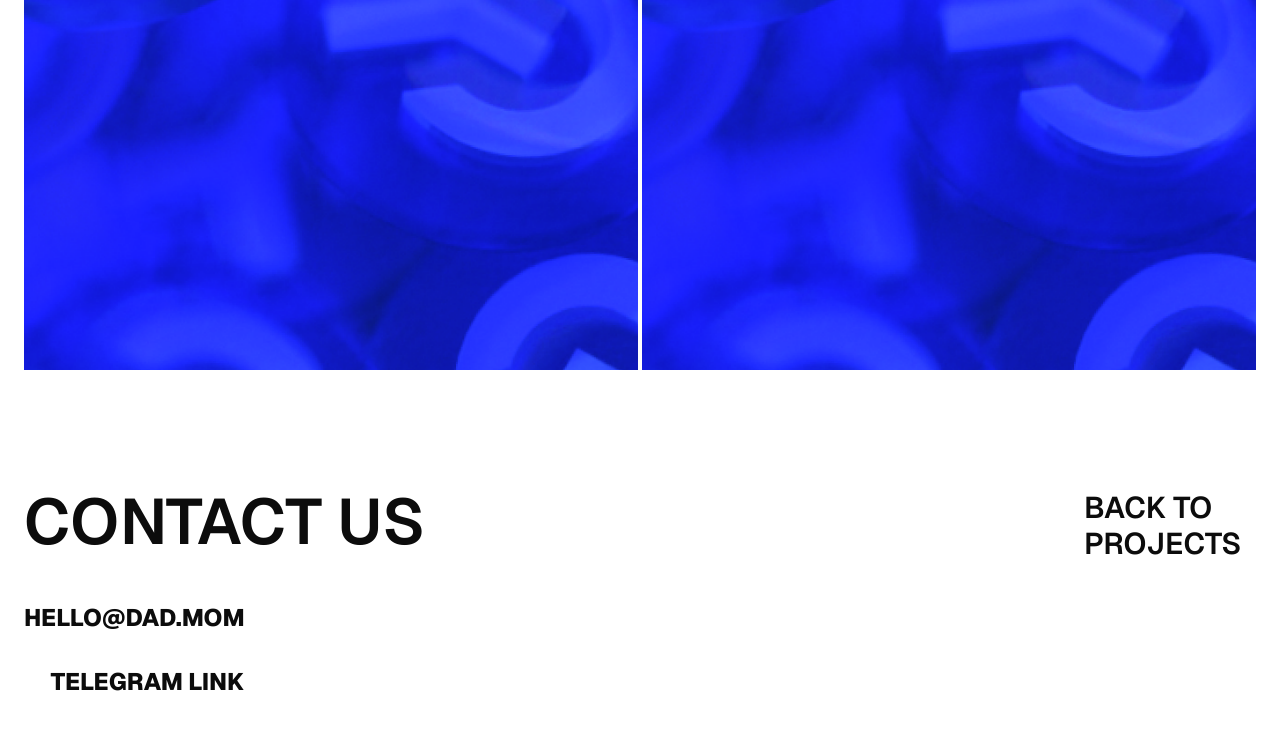
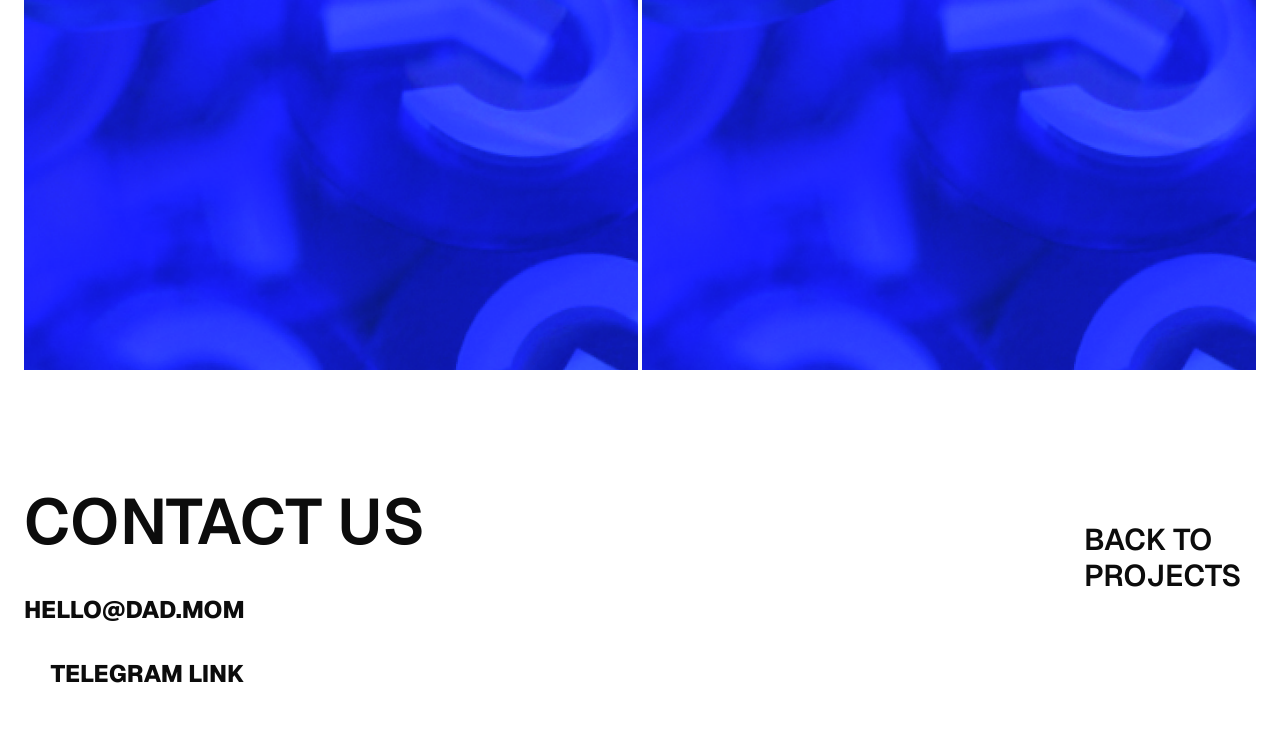
Before and after one commit to BuiltByMom/MOM, a Next.js app: page /work/friendTech in a window 1280 px wide. Shown: the part 2016-2746 px from the top of the page. Built offline with nearby package versions, Linux system fonts and the light colour scheme.

Commit message:
style: upd

```diff
--- a/app/work/[slug]/page.tsx
+++ b/app/work/[slug]/page.tsx
@@ -87,11 +87,11 @@ export default async function WorkPage({params}: {params: Promise<{slug: string}
 				</div>
 			</div>
 			<div>
-				<div className={'mb-10 flex justify-between'}>
+				<div className={'relative flex justify-between'}>
 					<p className={'text-[64px] font-semibold leading-[64px]'}>{'CONTACT US'}</p>
 					<Link
 						href={'/work'}
-						className={'max-w-[172px] text-3xl font-semibold hover:underline'}>
+						className={'mt-8 max-w-[172px] text-3xl font-semibold hover:underline'}>
 						{'BACK TO PROJECTS'}
 					</Link>
 				</div>
```
